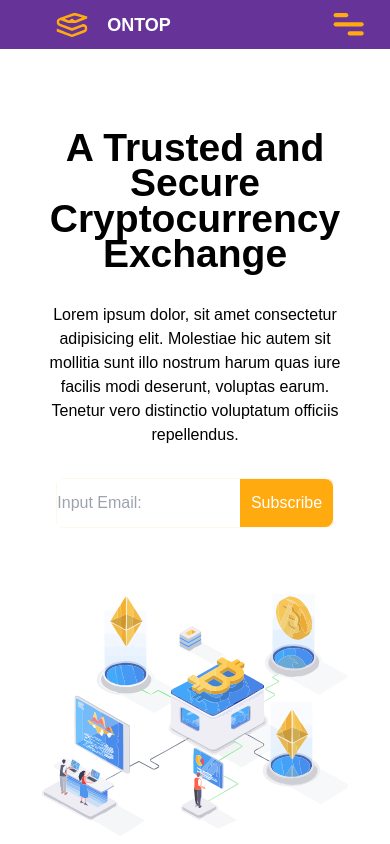
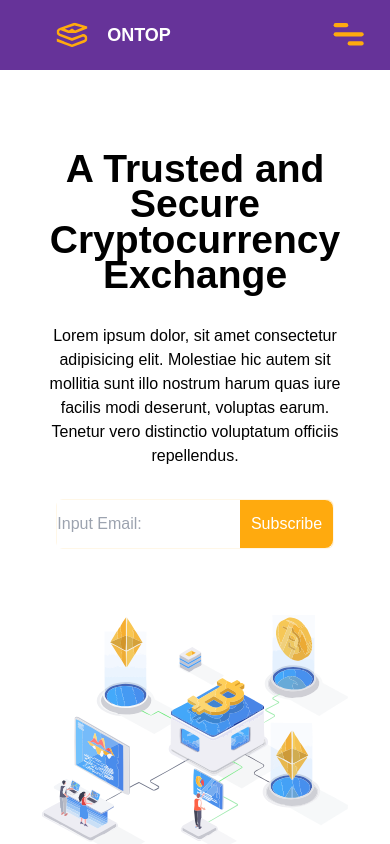
Before and after one commit to Ebiperre/Ontop, a React (Vite) app: page / in a window 390 px wide. Built offline with nearby package versions, Linux system fonts and the light colour scheme; a web font is replaced by a local one.

Commit message:
Update LandingPageLayout.module.css

```diff
--- a/src/components/LandingPageLayout/LandingPageLayout.module.css
+++ b/src/components/LandingPageLayout/LandingPageLayout.module.css
@@ -3,6 +3,12 @@
   display: flex;
   align-items: stretch;
   overflow: hidden;
+  -ms-overflow-style: none;
+  scrollbar-width: none;
+}
+
+.container::-webkit-scrollbar {
+  display: none;
 }
 
 .body {
@@ -37,7 +43,7 @@
 
 @media screen and (max-width: 1023px) {
   .header {
-    height: 49px;
+    height: 70px;
   }
 
   .bodyMain {
```
